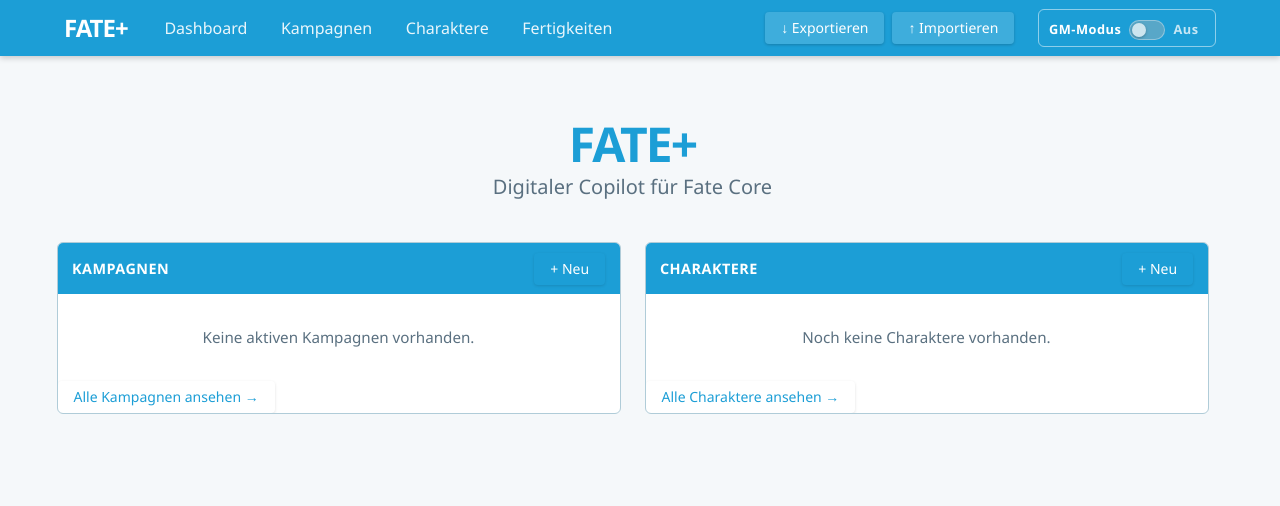
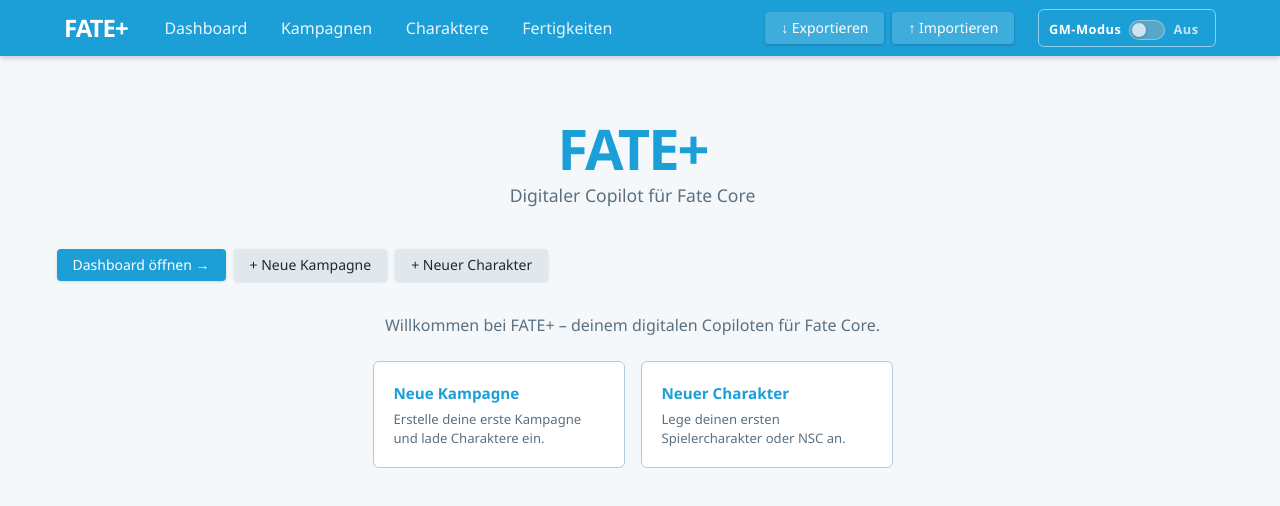
Before and after one commit to timengel/fate-copilot, a Vue app: page / in a window 1280 px wide. Shown: the top 506 px of the page. Built offline with nearby package versions, Linux system fonts and the light colour scheme.

Commit message:
feat: improve home view

```diff
--- a/src/views/HomeView.vue
+++ b/src/views/HomeView.vue
@@ -11,38 +11,94 @@ const charactersStore = useCharactersStore()
 const campaignsStore = useCampaignsStore()
 const gmModeStore = useGMModeStore()
 
-const recentSc = computed(() =>
-  charactersStore.characters.filter(c => (c.type ?? 'sc') === 'sc').slice(-3).reverse()
+const scCount = computed(() =>
+  charactersStore.characters.filter(c => (c.type ?? 'sc') === 'sc').length
 )
-const recentNsc = computed(() =>
-  charactersStore.characters.filter(c => c.type === 'nsc').slice(-3).reverse()
+const nscCount = computed(() =>
+  charactersStore.characters.filter(c => c.type === 'nsc').length
 )
-const hasCharacters = computed(() => recentSc.value.length > 0 || (gmModeStore.isGMMode && recentNsc.value.length > 0))
+
+const hasAnyData = computed(() =>
+  campaignsStore.campaigns.length > 0 || charactersStore.characters.length > 0
+)
+
+const statsLine = computed(() => {
+  if (!hasAnyData.value) return null
+  const parts: string[] = []
+  const campCount = campaignsStore.campaigns.length
+  if (campCount > 0) parts.push(`${campCount} Kampagne${campCount !== 1 ? 'n' : ''}`)
+  if (scCount.value > 0) parts.push(`${scCount.value} Spielercharakter${scCount.value !== 1 ? 'e' : ''}`)
+  if (gmModeStore.isGMMode && nscCount.value > 0) parts.push(`${nscCount.value} NSC`)
+  return parts.join(' · ')
+})
+
 const activeCampaigns = computed(() => campaignsStore.activeCampaigns.slice(0, 4))
+
+const recentChars = computed(() => {
+  const sc = charactersStore.characters
+    .filter(c => (c.type ?? 'sc') === 'sc')
+    .slice(-5).reverse()
+  if (!gmModeStore.isGMMode) return sc.slice(0, 5)
+  const nsc = charactersStore.characters
+    .filter(c => c.type === 'nsc')
+    .slice(-3).reverse()
+  return [...sc, ...nsc].slice(0, 5)
+})
+
+function getCharCampaign(charId: string): string | null {
+  return campaignsStore.getCampaignsForCharacter(charId)[0]?.name ?? null
+}
 </script>
 
 <template>
   <div class="home-view">
     <div class="home-header">
-      <div class="fate-logo">
-        FATE+
-      </div>
-      <h1>Digitaler Copilot für Fate Core</h1>
+      <div class="fate-logo">FATE+</div>
+      <p class="fate-subtitle">Digitaler Copilot für Fate Core</p>
     </div>
 
-    <div class="home-grid">
+    <div class="quick-actions">
+      <FateButton @click="router.push('/dashboard')">Dashboard öffnen →</FateButton>
+      <FateButton variant="secondary" @click="router.push('/campaigns/new')">+ Neue Kampagne</FateButton>
+      <FateButton variant="secondary" @click="router.push('/characters/new')">+ Neuer Charakter</FateButton>
+    </div>
+
+    <p v-if="statsLine" class="stats-line">{{ statsLine }}</p>
+
+    <div v-if="!hasAnyData" class="welcome">
+      <p class="welcome-text">Willkommen bei FATE+ &ndash; deinem digitalen Copiloten für Fate Core.</p>
+      <div class="welcome-cards">
+        <div class="welcome-card" @click="router.push('/campaigns/new')">
+          <div class="welcome-card-title">Neue Kampagne</div>
+          <div class="welcome-card-desc">Erstelle deine erste Kampagne und lade Charaktere ein.</div>
+        </div>
+        <div class="welcome-card" @click="router.push('/characters/new')">
+          <div class="welcome-card-title">Neuer Charakter</div>
+          <div class="welcome-card-desc">Lege deinen ersten Spielercharakter oder NSC an.</div>
+        </div>
+      </div>
+    </div>
+
+    <div v-else class="home-grid">
       <section class="home-section">
         <div class="section-header">
           <h2>Kampagnen</h2>
-          <FateButton @click="router.push('/campaigns/new')">+ Neu</FateButton>
+          <FateButton variant="outline" size="S" @click.stop="router.push('/campaigns/new')">+ Neu</FateButton>
         </div>
         <div v-if="activeCampaigns.length === 0" class="empty-state">
           Keine aktiven Kampagnen vorhanden.
         </div>
         <ul v-else class="home-list">
-          <li v-for="campaign in activeCampaigns" :key="campaign.id"
-              class="home-list-item" @click="router.push(`/campaigns/${campaign.id}`)">
-            <span class="item-name">{{ campaign.name }}</span>
+          <li
+            v-for="campaign in activeCampaigns"
+            :key="campaign.id"
+            class="home-list-item"
+            @click="router.push(`/campaigns/${campaign.id}`)"
+          >
+            <div class="item-main">
+              <span class="item-name">{{ campaign.name }}</span>
+              <span v-if="campaign.description" class="item-desc">{{ campaign.description }}</span>
+            </div>
             <span class="item-meta">{{ campaignsStore.getCharactersForCampaign(campaign.id).length }} Charaktere</span>
           </li>
         </ul>
@@ -52,33 +108,37 @@ const activeCampaigns = computed(() => campaignsStore.activeCampaigns.slice(0, 4
       <section class="home-section">
         <div class="section-header">
           <h2>Charaktere</h2>
-          <FateButton @click="router.push('/characters/new')">+ Neu</FateButton>
+          <FateButton variant="outline" size="S" @click.stop="router.push('/characters/new')">+ Neu</FateButton>
         </div>
-        <div v-if="!hasCharacters" class="empty-state">
+        <div v-if="recentChars.length === 0" class="empty-state">
           Noch keine Charaktere vorhanden.
         </div>
-        <template v-else>
-          <div class="char-group-label">SC</div>
-          <div v-if="recentSc.length === 0" class="empty-state empty-state--small">Keine Spielercharaktere.</div>
-          <ul v-else class="home-list">
-            <li v-for="char in recentSc" :key="char.id"
-                class="home-list-item" @click="router.push(`/characters/${char.id}`)">
-              <span class="item-name">{{ char.name || '(Unbenannt)' }}</span>
-              <span class="item-meta">{{ char.highConcept || '—' }}</span>
-            </li>
-          </ul>
-          <template v-if="gmModeStore.isGMMode">
-            <div class="char-group-label">NSC</div>
-            <div v-if="recentNsc.length === 0" class="empty-state empty-state--small">Keine Nicht-Spieler-Charaktere.</div>
-            <ul v-else class="home-list">
-              <li v-for="char in recentNsc" :key="char.id"
-                  class="home-list-item" @click="router.push(`/characters/${char.id}`)">
+        <ul v-else class="home-list">
+          <li
+            v-for="char in recentChars"
+            :key="char.id"
+            class="home-list-item"
+            @click="router.push(`/characters/${char.id}`)"
+          >
+            <div
+              class="char-color-dot"
+              :style="{ background: char.color || 'var(--fate-blue)' }"
+            ></div>
+            <div class="item-main">
+              <div class="item-name-row">
                 <span class="item-name">{{ char.name || '(Unbenannt)' }}</span>
-                <span class="item-meta">{{ char.highConcept || '—' }}</span>
-              </li>
-            </ul>
-          </template>
-        </template>
+                <span
+                  class="char-type-badge"
+                  :class="char.type === 'nsc' ? 'badge-nsc' : 'badge-sc'"
+                >{{ char.type === 'nsc' ? 'NSC' : 'SC' }}</span>
+              </div>
+              <span v-if="char.highConcept" class="item-desc">{{ char.highConcept }}</span>
+              <span v-if="getCharCampaign(char.id)" class="char-campaign">
+                {{ getCharCampaign(char.id) }}
+              </span>
+            </div>
+          </li>
+        </ul>
         <FateButton variant="link" @click="router.push('/characters')">Alle Charaktere ansehen →</FateButton>
       </section>
     </div>
@@ -90,35 +150,106 @@ const activeCampaigns = computed(() => campaignsStore.activeCampaigns.slice(0, 4
   padding-top: 0.5rem;
 }
 
+/* ---- Hero header ---- */
+
 .home-header {
   text-align: center;
-  padding: 2rem 0 1.5rem;
+  padding: 2rem 0 2.5rem;
 }
 
 .fate-logo {
-  font-size: 3rem;
+  font-size: 3.5rem;
   font-weight: 900;
   color: var(--fate-blue);
   letter-spacing: -2px;
   line-height: 1;
 }
 
-.home-header h1 {
-  font-size: 1.25rem;
+.fate-subtitle {
+  margin: 0.4rem 0 0;
+  font-size: 1.1rem;
   color: var(--fate-text-light);
   font-weight: 400;
-  margin-top: 0.25rem;
 }
+
+/* ---- Quick Actions ---- */
+
+.quick-actions {
+  display: flex;
+  flex-wrap: wrap;
+  gap: 0.5rem;
+  margin-bottom: 0.75rem;
+}
+
+/* ---- Stats line ---- */
+
+.stats-line {
+  margin: 0 0 1rem;
+  font-size: 0.85rem;
+  color: var(--fate-text-light);
+}
+
+/* ---- Welcome (empty state) ---- */
+
+.welcome {
+  margin-top: 2rem;
+  text-align: center;
+}
+
+.welcome-text {
+  color: var(--fate-text-light);
+  margin-bottom: 1.5rem;
+}
+
+.welcome-cards {
+  display: grid;
+  grid-template-columns: 1fr 1fr;
+  gap: 1rem;
+  max-width: 520px;
+  margin: 0 auto;
+}
+
+.welcome-card {
+  background: white;
+  border: 1px solid var(--fate-border);
+  border-radius: 6px;
+  padding: 1.25rem;
+  cursor: pointer;
+  text-align: left;
+  transition: border-color 0.15s, box-shadow 0.15s;
+}
+
+.welcome-card:hover {
+  border-color: var(--fate-blue);
+  box-shadow: 0 0 0 3px var(--fate-blue-light);
+}
+
+.welcome-card-title {
+  font-weight: 700;
+  font-size: 0.95rem;
+  color: var(--fate-blue);
+  margin-bottom: 0.35rem;
+}
+
+.welcome-card-desc {
+  font-size: 0.82rem;
+  color: var(--fate-text-light);
+  line-height: 1.4;
+}
+
+/* ---- Main grid ---- */
 
 .home-grid {
   display: grid;
   grid-template-columns: 1fr 1fr;
   gap: 1.5rem;
-  margin-top: 1rem;
 }
 
 @container main (width < 640px) {
   .home-grid {
+    grid-template-columns: 1fr;
+  }
+  .welcome-cards {
     grid-template-columns: 1fr;
   }
 }
@@ -128,6 +259,12 @@ const activeCampaigns = computed(() => campaignsStore.activeCampaigns.slice(0, 4
   border: 1px solid var(--fate-border);
   border-radius: 6px;
   overflow: hidden;
+  display: flex;
+  flex-direction: column;
+}
+
+.home-section :deep(.fate-btn--link) {
+  margin-top: auto;
 }
 
 .section-header {
@@ -136,7 +273,7 @@ const activeCampaigns = computed(() => campaignsStore.activeCampaigns.slice(0, 4
   justify-content: space-between;
   background: var(--fate-blue);
   color: white;
-  padding: 0.6rem 0.9rem;
+  padding: 0.5rem 0.9rem;
 }
 
 .section-header h2 {
@@ -155,9 +292,9 @@ const activeCampaigns = computed(() => campaignsStore.activeCampaigns.slice(0, 4
 
 .home-list-item {
   display: flex;
-  justify-content: space-between;
-  align-items: center;
-  padding: 0.6rem 0.9rem;
+  align-items: flex-start;
+  gap: 0.6rem;
+  padding: 0.55rem 0.9rem;
   border-bottom: 1px solid var(--fate-blue-light);
   cursor: pointer;
   transition: background 0.1s;
@@ -166,32 +303,84 @@ const activeCampaigns = computed(() => campaignsStore.activeCampaigns.slice(0, 4
 .home-list-item:hover {
   background: var(--fate-blue-light);
 }
+
 .home-list-item:last-child {
   border-bottom: none;
+}
+
+.item-main {
+  display: flex;
+  flex-direction: column;
+  gap: 0.1rem;
+  flex: 1;
+  min-width: 0;
+}
+
+.item-name-row {
+  display: flex;
+  align-items: center;
+  gap: 0.4rem;
 }
 
 .item-name {
   font-weight: 600;
   font-size: 0.9rem;
-}
-.item-meta {
-  font-size: 0.8rem;
-  color: var(--fate-text-light);
+  white-space: nowrap;
+  overflow: hidden;
+  text-overflow: ellipsis;
 }
 
-.char-group-label {
-  font-size: 0.7rem;
-  font-weight: 700;
-  letter-spacing: 0.08em;
-  text-transform: uppercase;
+.item-desc {
+  font-size: 0.78rem;
   color: var(--fate-text-light);
-  padding: 0.35rem 0.9rem;
-  background: var(--fate-blue-light);
-  border-bottom: 1px solid var(--fate-border);
+  white-space: nowrap;
+  overflow: hidden;
+  text-overflow: ellipsis;
 }
 
-.empty-state--small {
-  padding: 0.4rem 0.9rem;
-  font-size: 0.8rem;
+.item-meta {
+  font-size: 0.78rem;
+  color: var(--fate-text-light);
+  white-space: nowrap;
+  flex-shrink: 0;
+  align-self: center;
+}
+
+/* ---- Character specifics ---- */
+
+.char-color-dot {
+  width: 10px;
+  height: 10px;
+  border-radius: 50%;
+  flex-shrink: 0;
+  margin-top: 0.35rem;
+}
+
+.char-type-badge {
+  font-size: 0.65rem;
+  font-weight: 700;
+  padding: 1px 5px;
+  border-radius: 3px;
+  letter-spacing: 0.04em;
+  flex-shrink: 0;
+}
+
+.badge-sc {
+  background: var(--fate-blue-light);
+  color: var(--fate-blue);
+}
+
+.badge-nsc {
+  background: #fef3cd;
+  color: #856404;
+}
+
+.char-campaign {
+  font-size: 0.72rem;
+  color: var(--fate-blue);
+  opacity: 0.8;
+  white-space: nowrap;
+  overflow: hidden;
+  text-overflow: ellipsis;
 }
 </style>
```
